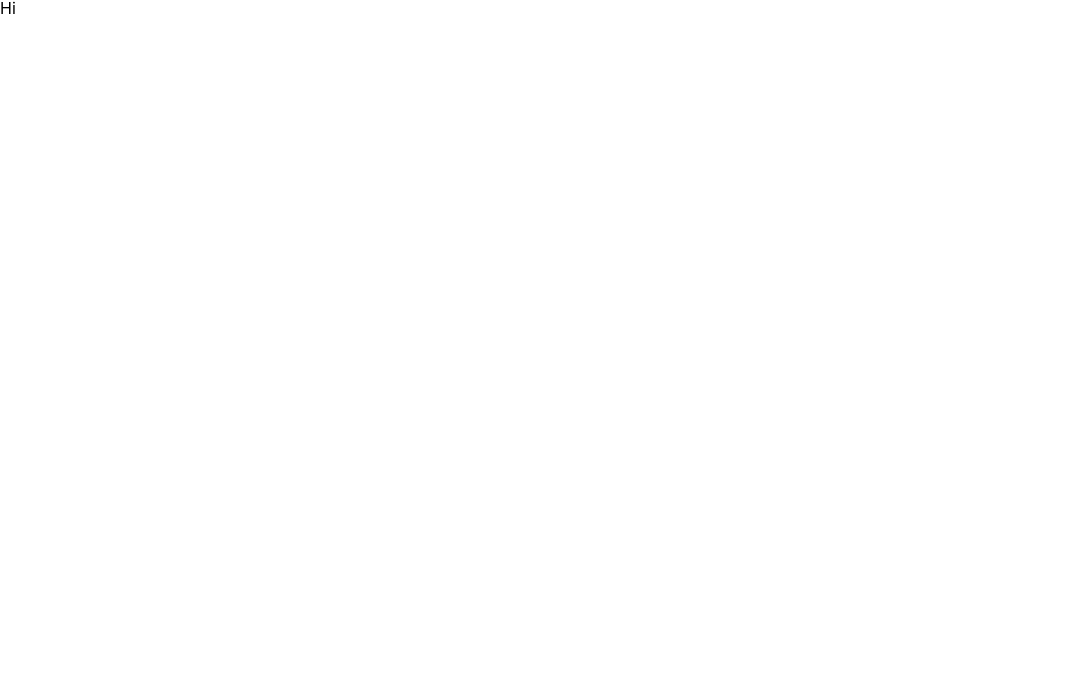
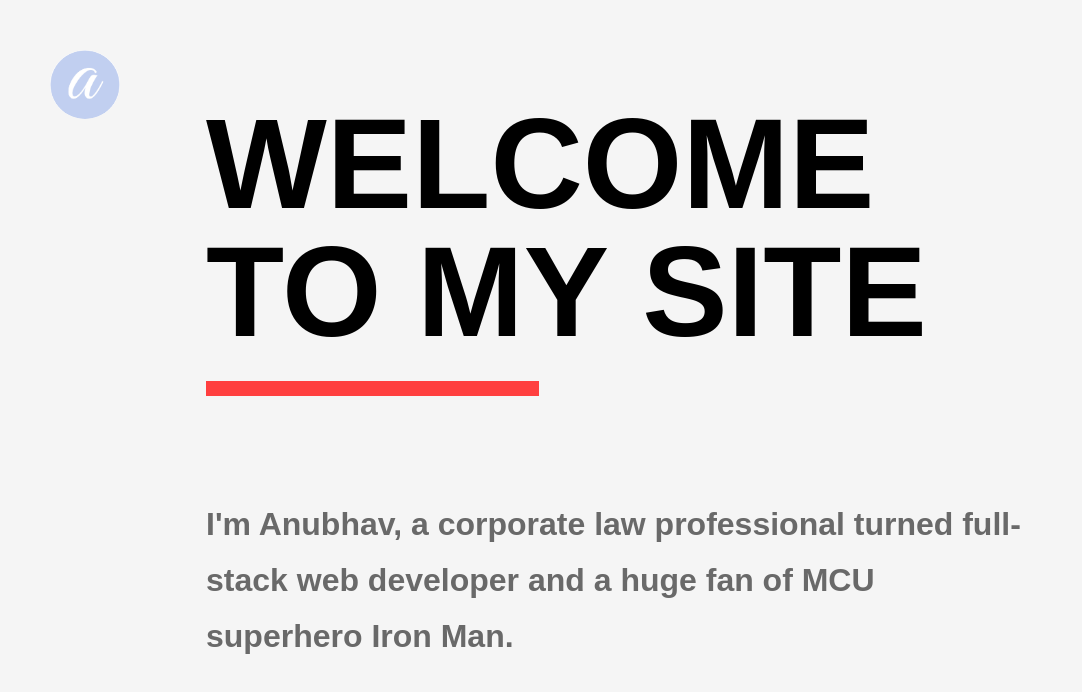
Before and after one commit to Anubhav311/mysite, a React (Create React App) app: page /about in a window 1280 px wide. Shown: the top 692 px of the page, without its empty margins (0-1082 px from the left). Built offline with nearby package versions, Linux system fonts and the light colour scheme.

Commit message:
created about page

```diff
--- a/package.json
+++ b/package.json
@@ -3,6 +3,11 @@
   "version": "0.1.0",
   "private": true,
   "dependencies": {
+    "@fortawesome/fontawesome-svg-core": "^1.2.19",
+    "@fortawesome/free-brands-svg-icons": "^5.9.0",
+    "@fortawesome/free-solid-svg-icons": "^5.9.0",
+    "@fortawesome/react-fontawesome": "^0.1.4",
+    "aos": "^2.3.4",
     "react": "^16.8.6",
     "react-dom": "^16.8.6",
     "react-router-dom": "^5.0.1",
--- a/src/components/about/about.css
+++ b/src/components/about/about.css
@@ -0,0 +1,88 @@
+.about-container {
+    display: flex;
+    font-family: "nimbus-sans-extended",sans-serif;
+    height: 100vh;
+    background: whitesmoke;
+}
+
+.heading-content-container {
+    width: 80%;
+    margin: 0 50px 0 auto;
+    overflow: auto;
+    height: 100%;
+    padding-right: 15%;
+}
+
+.heading {
+    font-size: 8rem;
+    font-weight: 900;
+    margin: 100px auto;
+}
+
+.logo-about {
+    width: 70px;
+    height: 69px;
+    overflow: hidden;
+    border-radius: 50%;
+    position: fixed;
+    top: 50px;
+    left: 50px;
+}
+
+@media (max-width: 550px) {
+    .navbar .logo-about {
+      width: 77px;
+      margin-top: 3px;
+    }
+  }
+.logo-about img {
+    width: 100%;
+  }
+
+.content h1 {
+    font-size: 3rem;
+    font-weight: 900;
+    display: inline-block;
+}
+
+.content p {
+    font-size: 2rem;
+    font-weight: 800;
+    line-height: 3.5rem;
+    color: #696969;
+    margin-bottom: 200px;
+}
+
+.heading-content-container::-webkit-scrollbar {
+    width: 10px;
+    border-radius: 5px;
+}
+
+/* Handle */
+.heading-content-container::-webkit-scrollbar-thumb {
+    background: black;
+    border-radius: 5px;
+}
+
+/* Handle on hover */
+.heading-content-container::-webkit-scrollbar-thumb:hover {
+    background: gray;;
+}
+
+.content h1::after {
+    content: '';
+    height: 7px;
+    display: block;
+    background: #ff3f3f;
+    width: 40%;
+    margin: 15px 0px;
+}
+
+.heading-text::after {
+    content: '';
+    height: 15px;
+    display: block;
+    background: #ff3f3f;
+    width: 40%;
+    margin: 25px 0px;
+}
--- a/src/components/about/about.js
+++ b/src/components/about/about.js
@@ -4,7 +4,27 @@ import './about.css';
 
 function About() {
     return (
-        <h1>Hi</h1>
+        <div className="about-container">
+            <div>
+                <div className="logo-about">
+                    <img src={require("../../assets/a.png")} alt="logo" className="name"/>
+                </div>
+            </div>
+            <div className="heading-content-container">
+                <div data-aos="fade-up" className="heading">
+                    <h1 className="heading-text">WELCOME<br/>TO MY SITE</h1>
+                </div>
+                <div className="content">
+                    <p>I'm Anubhav, a corporate law professional turned full-stack web developer and a huge fan of MCU superhero Iron Man.</p><br/><br/>
+                    <h1>EXPERIENCE</h1>
+                    <p>During my three years experience in legal industry, I've learned how to prevent problems. But if you cannot prevent one, I've learned how to find the solution for it.<br/><br/>I've realized that software industry and legal industry have a lot of similarities. Both industries are complex and almost everything is time-bound with huge penalties.</p><br/><br/>
+                    <h1>TECH-STACK</h1>
+                    <p>React || Redux || Node || Rails || Less || JS || Ruby || HTML || CSS || Express</p><br/>
+                    <h1>LET'S COLLABORATE</h1>
+                    <p>I love collaborating with others! Say hi at <span style={{'color':'#3aa37b'}}>anubhavbhambri1@gmail.com</span> or reach out on social media.</p>
+                </div>
+            </div>
+        </div>
     )
 }
 
--- a/src/components/home/home.css
+++ b/src/components/home/home.css
@@ -1,3 +1,8 @@
+.App {
+  /* background: whitesmoke; */
+  height: 100vh;
+}
+
 .navbar {
     width: 80%;
     height: 80px;
--- a/src/components/home/home.js
+++ b/src/components/home/home.js
@@ -1,6 +1,7 @@
 import React from "react";
 import { useState, useEffect, useRef } from "react";
 import { Link } from 'react-router-dom';
+import { FontAwesomeIcon } from '@fortawesome/react-fontawesome'
 // import {library, dom } from '@fortawesome/fontawesome-svg-core';
 // import {fas, faStar, faTrophy, faThumbsUp, faChevronDown, faChevronUp} from '@fortawesome/free-solid-svg-icons';
 // import { faGithubSquare, faLinkedin } from '@fortawesome/free-brands-svg-icons';
@@ -70,7 +71,7 @@ function Home() {
               <i className="fab fa-twitter fa-2x"></i>
             </a>
             <a href="https://www.linkedin.com/in/anubhav-bhambri/" target="_blank" rel="noopener noreferrer">
-              <i className="fab fa-linkedin-in fa-2x"></i>
+              {/* <FontAwesomeIcon icon={['fab', 'facebook-f']} /> */}
             </a>
             <a href="https://github.com/Anubhav311" target="_blank" rel="noopener noreferrer">
               <i className="fab fa-github fa-2x"></i>
```
Also changed, not shown: 1 other file (tests, documents, lock files or other folders).
